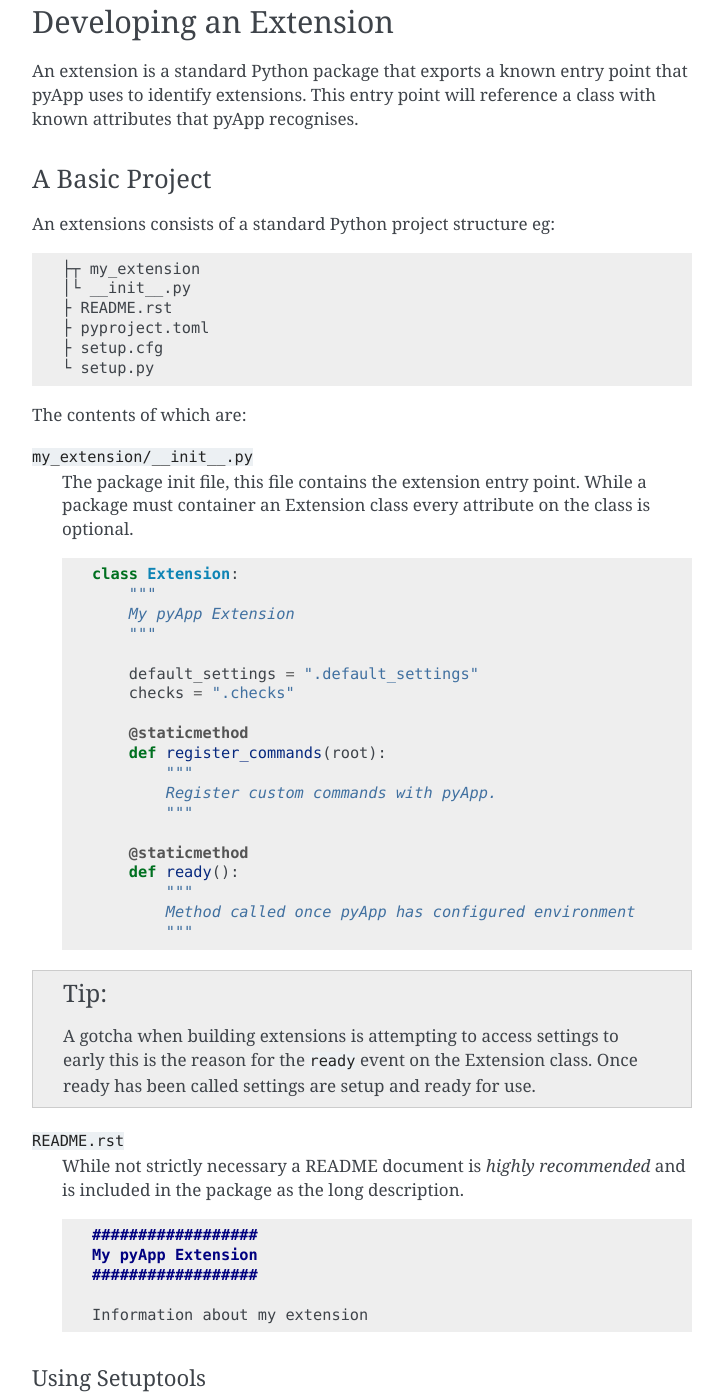
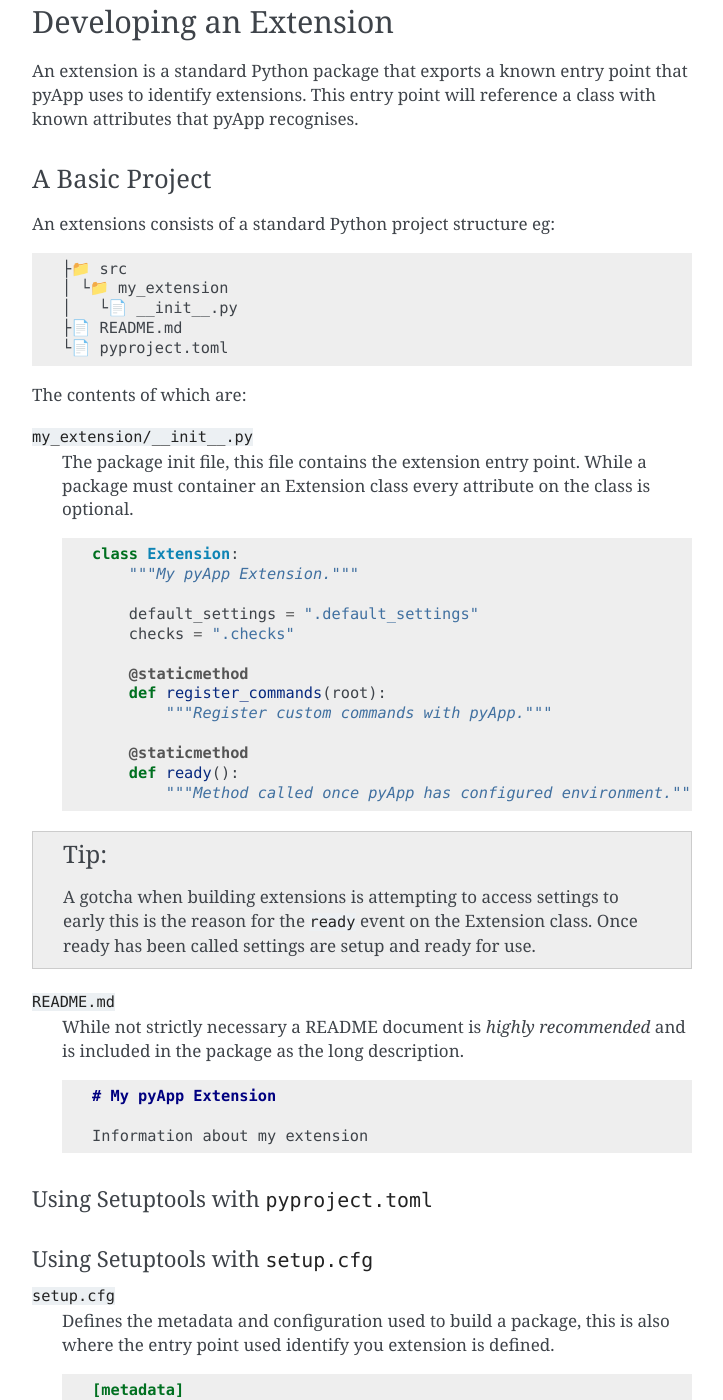
Before and after one commit to pyapp-org/pyapp, a Sphinx documentation site: the page built from docs/extensions.rst, in a window 1280 px wide and 1400 px high, scrolled down 1170 px. Shown: the whole window, without its empty margins (388-1111 px from the left). Built offline with Sphinx 7.4.7, drawn with Linux system fonts in a browser that asks for light colours; some of the changed text lies outside the part shown.

Commit message:
Tweaks to docs

```diff
--- a/docs/extensions.rst
+++ b/docs/extensions.rst
@@ -75,12 +75,11 @@ A Basic Project
 
 An extensions consists of a standard Python project structure eg::
 
-    ├┬ my_extension
-    │└ __init__.py
-    ├ README.rst
-    ├ pyproject.toml
-    ├ setup.cfg
-    └ setup.py
+    ├📁 src
+    │ └📁 my_extension
+    │   └📄 __init__.py
+    ├📄 README.md
+    └📄 pyproject.toml
 
 
 
@@ -93,24 +92,18 @@ The contents of which are:
     .. code-block:: python
 
         class Extension:
-            """
-            My pyApp Extension
-            """
+            """My pyApp Extension."""
 
             default_settings = ".default_settings"
             checks = ".checks"
 
             @staticmethod
             def register_commands(root):
-                """
-                Register custom commands with pyApp.
-                """
+                """Register custom commands with pyApp."""
 
             @staticmethod
             def ready():
-                """
-                Method called once pyApp has configured environment
-                """
+                """Method called once pyApp has configured environment."""
 
 
 .. tip::
@@ -118,21 +111,23 @@ The contents of which are:
     this is the reason for the ``ready`` event on the Extension class. Once ready
     has been called settings are setup and ready for use.
 
-``README.rst``
+``README.md``
     While not strictly necessary a README document is *highly recommended* and is
     included in the package as the long description.
 
-    .. code-block:: rst
+    .. code-block:: md
 
-        ##################
-        My pyApp Extension
-        ##################
+        # My pyApp Extension
 
         Information about my extension
 
 
-Using Setuptools
-~~~~~~~~~~~~~~~~
+Using Setuptools with ``pyproject.toml``
+~~~~~~~~~~~~~~~~~~~~~~~~~~~~~~~~~~~~~~~~
+
+
+Using Setuptools with ``setup.cfg``
+~~~~~~~~~~~~~~~~~~~~~~~~~~~~~~~~~~~
 
 ``setup.cfg``
     Defines the metadata and configuration used to build a package, this is also
--- a/docs/recipes/integration-with-django.rst
+++ b/docs/recipes/integration-with-django.rst
@@ -24,4 +24,4 @@ Add to the ``ready`` method of your *App* class:
             pyapp_settings.load(ObjectLoader(django_settings))
 
 ``ObjectLoader`` is a special loader that reads configuration variable from an
-existing object or in this case a Django settings object.
+existing object; in this case the Django settings object.
--- a/docs/recipes/single-script.rst
+++ b/docs/recipes/single-script.rst
@@ -14,9 +14,7 @@ Example:
 
     @app.command
     def adduser(username: str, *, email: str = None, is_admin: bool = False):
-        """
-        Add a user
-        """
+        """Add a user"""
         ...
 
     if __name__ == "__main__":
```
Also changed, not shown: docs/getting-started.rst (+6 -6 lines), docs/index.rst (+6 -13 lines).
